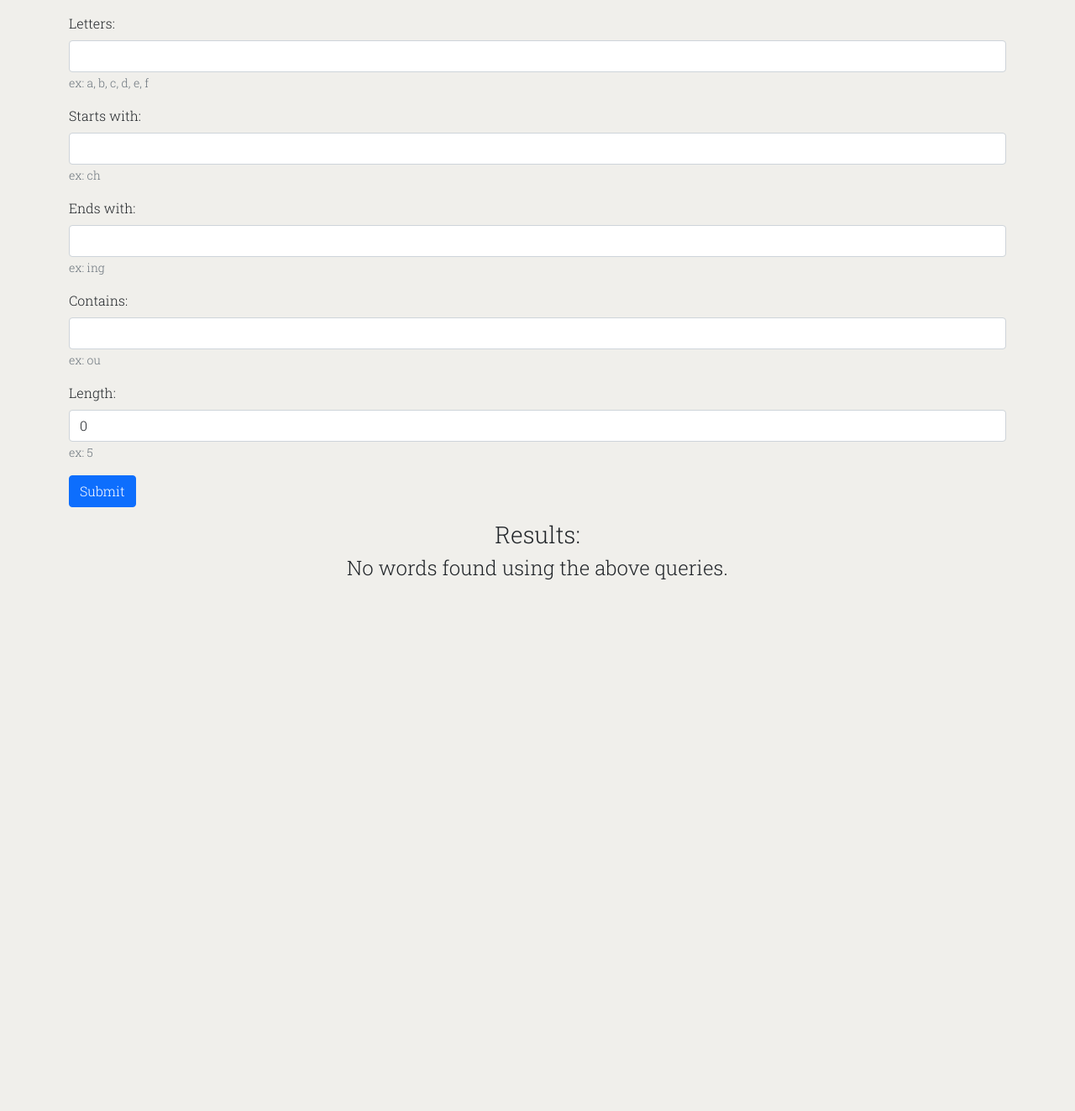
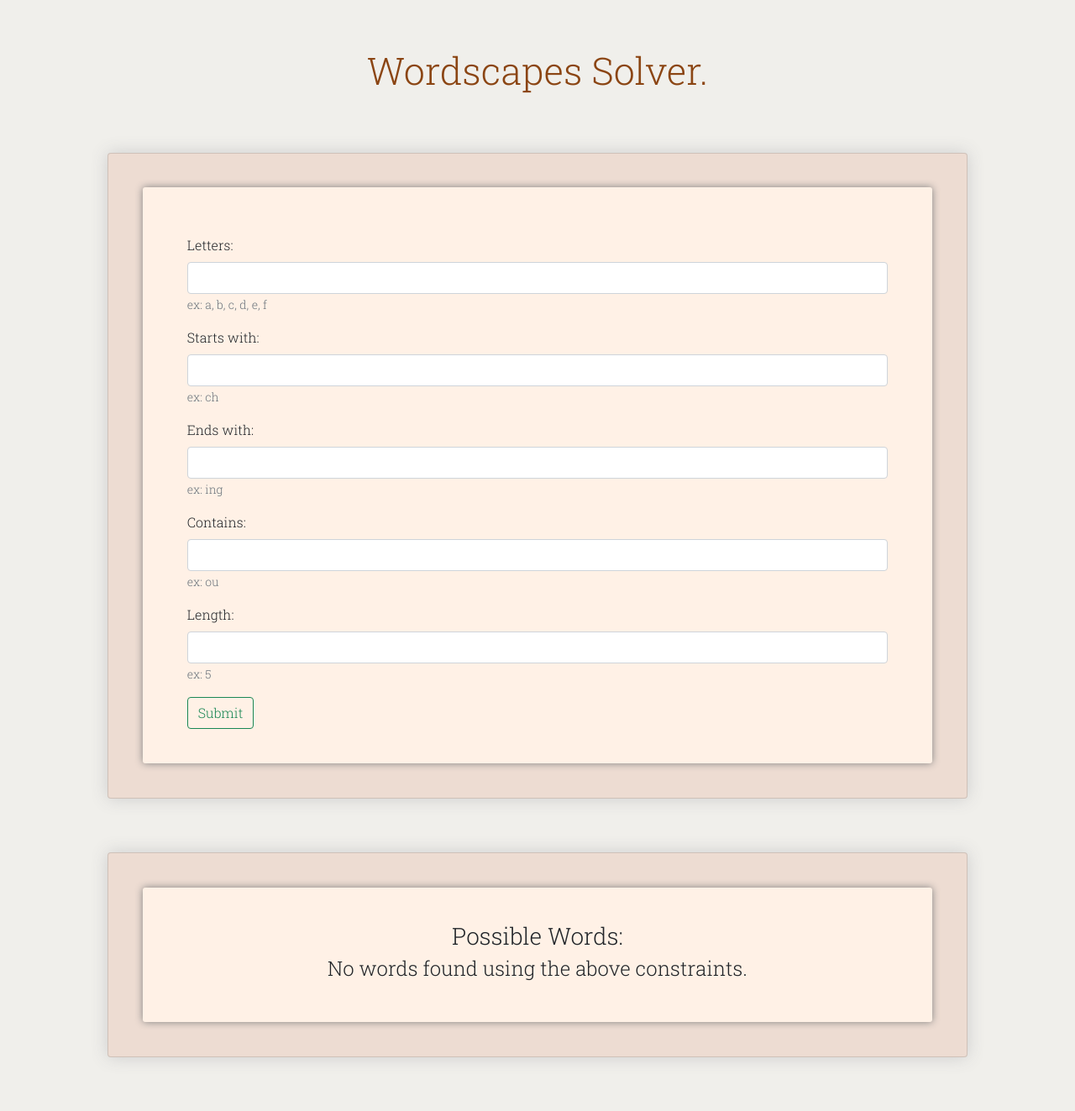
Before and after one commit to nickStolarow/personal-website, a Django app: page /productions/wordscapes/ in a window 1280 px wide. Shown: the part 86-1409 px from the top of the page at 84% size. Before the commit the page ends 777 px from the top, so only its background shows below. Run offline with Django 3.2, Linux system fonts and the light colour scheme; some libraries are stand-ins or nearby versions.

Commit message:
WS solver total implementation

```diff
--- a/baseApp/views.py
+++ b/baseApp/views.py
@@ -116,7 +116,7 @@ def wordscapes(request):
     ends_words = ''
     contains_words = ''
     length_words = ''
-    length = 0
+    length = ''
 
     if request.GET:
         letters_og = request.GET['letters'].lower()
@@ -124,21 +124,21 @@ def wordscapes(request):
         starts_query = request.GET['starts'].lower()
         ends_query = request.GET['ends'].lower()
         contains_query = request.GET['contains'].lower()
-        length = request.GET['length'].lower()
-
-        try:
-            length = int(length)
-        except Exception:
-            length = 0
+        if request.GET['length'] != '':
+            length = int(request.GET['length'])
 
         words = solve(letters)
         if len(letters) != 0:
             starts_words = starts_with(words, starts_query)
             ends_words = ends_with(words, ends_query)
             contains_words = contains(words, contains_query)
-            length_words = length_of(words, length)
+            if length != '':
+                length_words = length_of(words, length)
 
-    result = set(starts_words).intersection(ends_words).intersection(contains_words).intersection(length_words)
+    if length != '':
+        result = set(starts_words).intersection(ends_words).intersection(contains_words).intersection(length_words)
+    else:
+        result = set(starts_words).intersection(ends_words).intersection(contains_words)
 
     return render(request, 'baseApp/wordscapes.html',
                   {'productions': 'active', 'letters': letters_og, 'starts': starts_query, 'ends': ends_query,
--- a/templates/baseApp/productions.html
+++ b/templates/baseApp/productions.html
@@ -1,6 +1,7 @@
 {% extends 'baseApp/base.html' %}
 {% load static %}
 {% block content %}
+    <div class="statement">My Creations.</div>
     <div class="container center">
         <a class="btn btn-outline-success my-4 mx-4" href="{% url 'wordscapes' %}">Wordscapes Solver</a>
     </div>
--- a/templates/baseApp/wordscapes.html
+++ b/templates/baseApp/wordscapes.html
@@ -1,8 +1,11 @@
 {% extends 'baseApp/base.html' %}
 {% load static %}
 {% block content %}
+    <div class="statement">Wordscapes Solver.</div>
+    <div class="card">
+        <div class="sub-card">
             <div class="container">
-        <form method="get">
+                <form method="get" autocomplete="off" autocapitalize="off">
                     <div class="mb-3 mt-3">
                         <label class="form-label">Letters:</label>
                         <input class="form-control" name="letters" value="{{ letters }}">
@@ -28,17 +31,23 @@
                         <input class="form-control" type="number" name="length" value="{{ length }}">
                         <small class="form-text">ex: 5</small>
                     </div>
-            <div><input class="btn btn-primary" type="submit"></div>
+                    <div><input class="btn btn-outline-success" type="submit"></div>
                 </form>
+            </div>
+        </div>
+    </div>
 
-        <div class="container center mb-3 mt-3">
-            <h3>Results:</h3>
+    <div class="card">
+        <div class="sub-card">
+            <div class="container center">
+                <h3>Possible Words:</h3>
                 {% for word in result %}
                     <h4>{{ word }}</h4>
                 {% endfor %}
                 {% if not result %}
-                <h4>No words found using the above queries.</h4>
+                    <h4>No words found using the above constraints.</h4>
                 {% endif %}
             </div>
         </div>
+    </div>
 {% endblock %}
```
Lines whose indentation alone changed are shown as unchanged.
